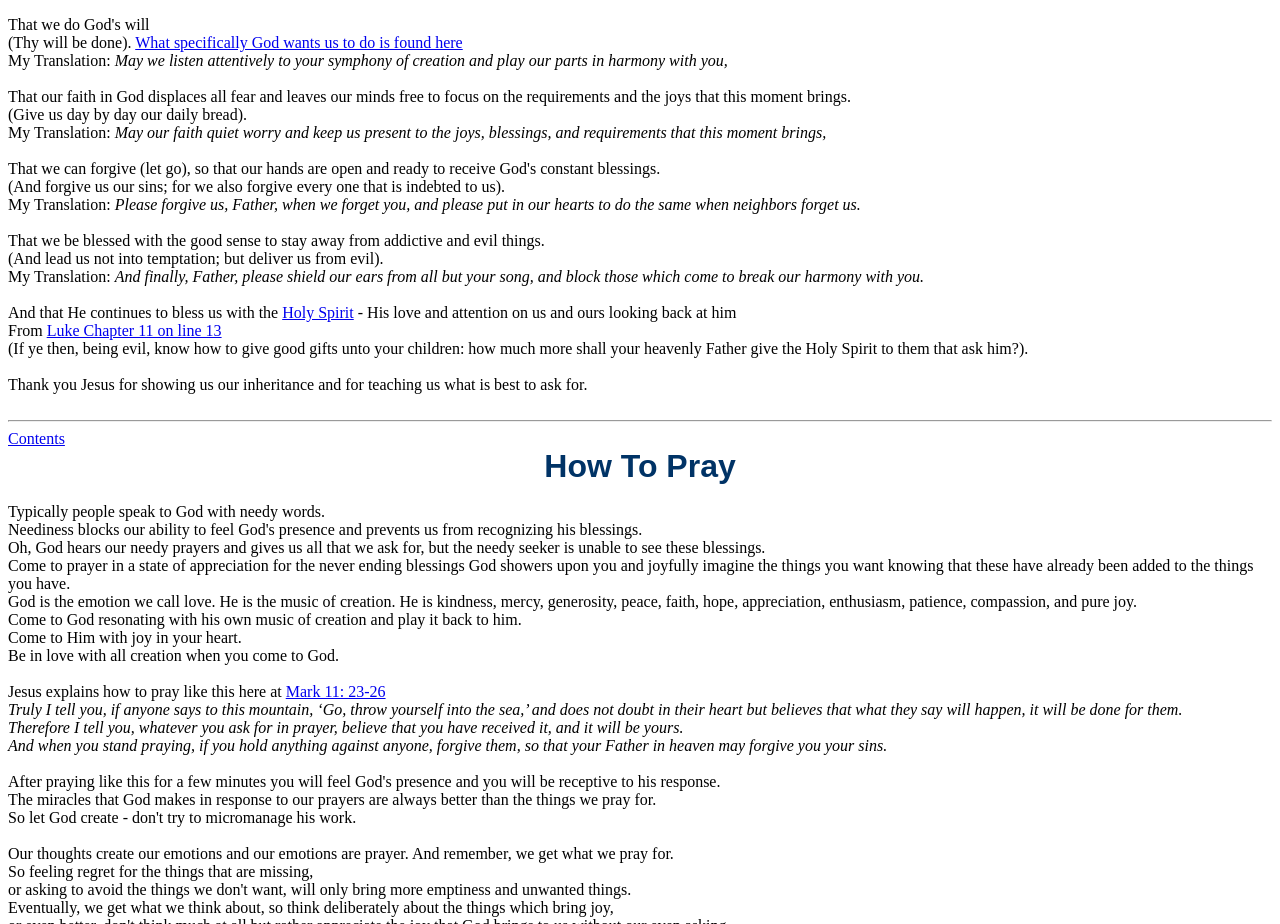
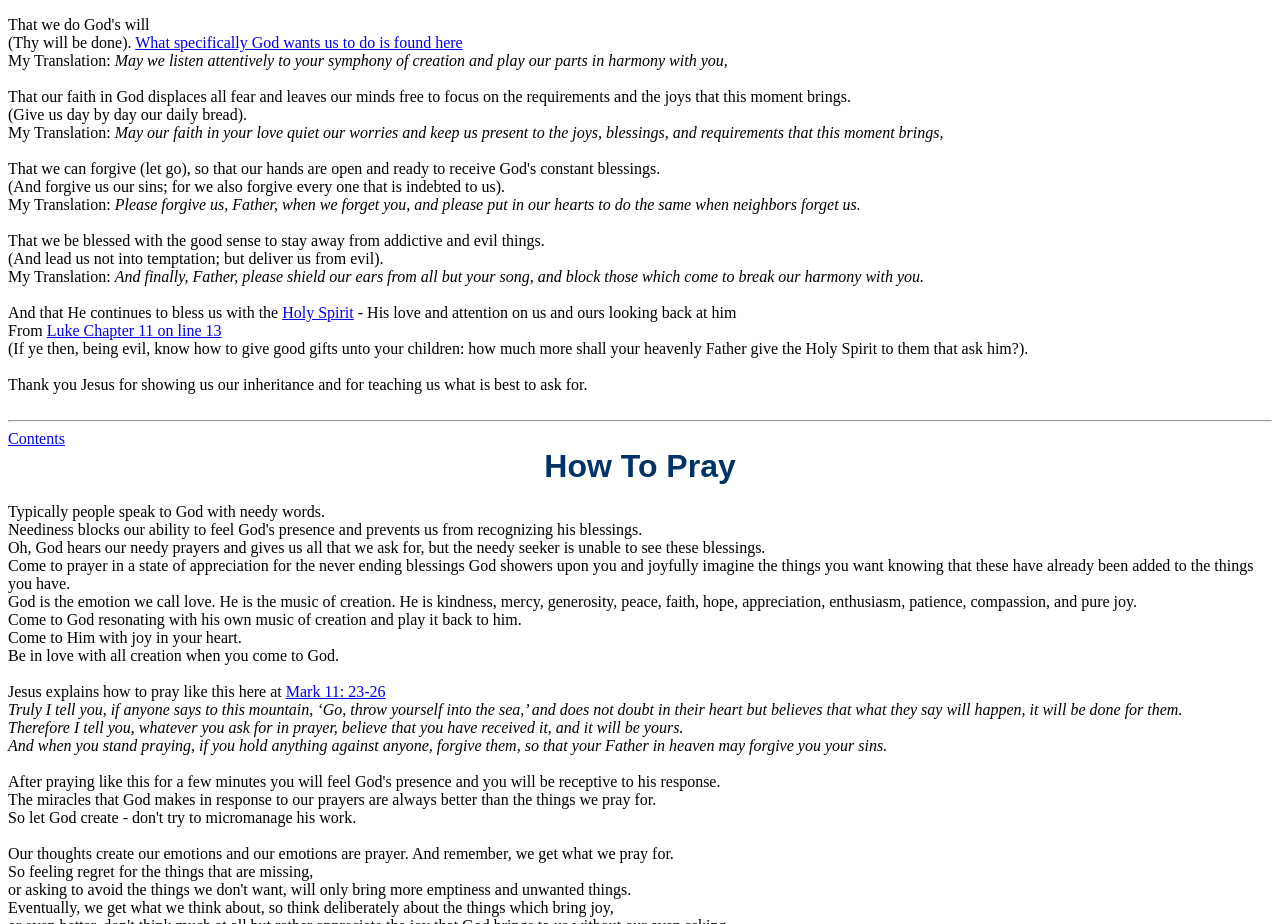
Before and after one commit to johnshearing/johnshearing.github.io, a plain HTML site: page unseen_creatures_which_feed_on_humans/index.html in a window 1280 px wide. Shown: the part 9229-10153 px from the top of the page. Drawn offline with Linux system fonts and the light colour scheme.

Commit message:
Update translation for faith and worries

```diff
--- a/unseen_creatures_which_feed_on_humans/index.html
+++ b/unseen_creatures_which_feed_on_humans/index.html
@@ -432,7 +432,7 @@ My Translation: <i>May we listen attentively to your symphony of creation and pl
 <br>
 That our faith in God displaces all fear and leaves our minds free to focus on the requirements and the joys that this moment brings.<br>
 (Give us day by day our daily bread).<br>
-My Translation: <i>May our faith quiet worry and keep us present to the joys, blessings, and requirements that this moment brings,</i><br>
+My Translation: <i>May our faith in your love quiet our worries and keep us present to the joys, blessings, and requirements that this moment brings,</i><br>
 <br>
 That we can forgive (let go), so that our hands are open and ready to receive God's constant blessings.<br>
 (And forgive us our sins; for we also forgive every one that is indebted to us).<br>
```
